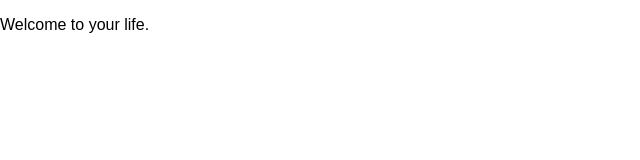
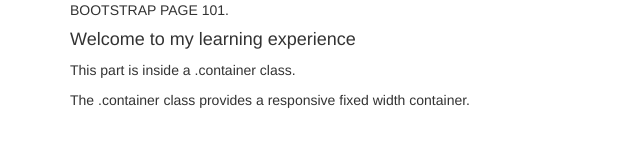
Before and after one commit to Shalmalidp/learning-bootstrap-101, a website with bundled scripts: page app/index.html in a window 1280 px wide. Shown: the whole page, without its empty margins (0-640 px from the left). Built offline with nearby package versions, Linux system fonts and the light colour scheme; files whose address does not match are found by name.

Commit message:
Created .container it is a fixed width container

```diff
--- a/app/index.html
+++ b/app/index.html
@@ -3,14 +3,29 @@
   <head>
     <meta charset="utf-8">
     <meta name="viewport" content="width=device-width, initial-scale=1.0">
-    <title>My Cool Project</title>
+    <title>Bootstrap 101</title>
     <link rel="stylesheet" href="css/normalize.css">
+    <link rel="stylesheet" href="http://maxcdn.bootstrapcdn.com/bootstrap/3.3.6/css/bootstrap.min.css">
     <link rel="stylesheet" href="css/main.css">
   </head>
+
+
   <body>
     <div class="container">
-      <p>Welcome to your life.</p>
+      <p>BOOTSTRAP PAGE 101.</p>
+      <h4>Welcome to my learning experience</h4>
+      <p>This part is inside a .container class.</p>
+  <p>The .container class provides a responsive fixed width container.</p>
     </div>
     <script src="js/bundle.js"></script>
   </body>
 </html>
+
+
+<!--  STEP 1 : run npm install bootstrap --save dependencies and ADD CDN <LINK> to index.html
+      STEP 2 : Add DOCTYPE
+      STEP 3 : META CHARSET='UTF-8'
+      STEP 4 : <meta name="viewport" content="width=device-width, initial-scale=1.0">
+      STEP 4 : container folder is a must
+
+-->
--- a/package.json
+++ b/package.json
@@ -37,5 +37,8 @@
     "sass-module-importer": "1.2.1",
     "vinyl-buffer": "^1.0.0",
     "vinyl-source-stream": "^1.1.0"
+  },
+  "dependencies": {
+    "bootstrap": "^3.3.6"
   }
 }
```
